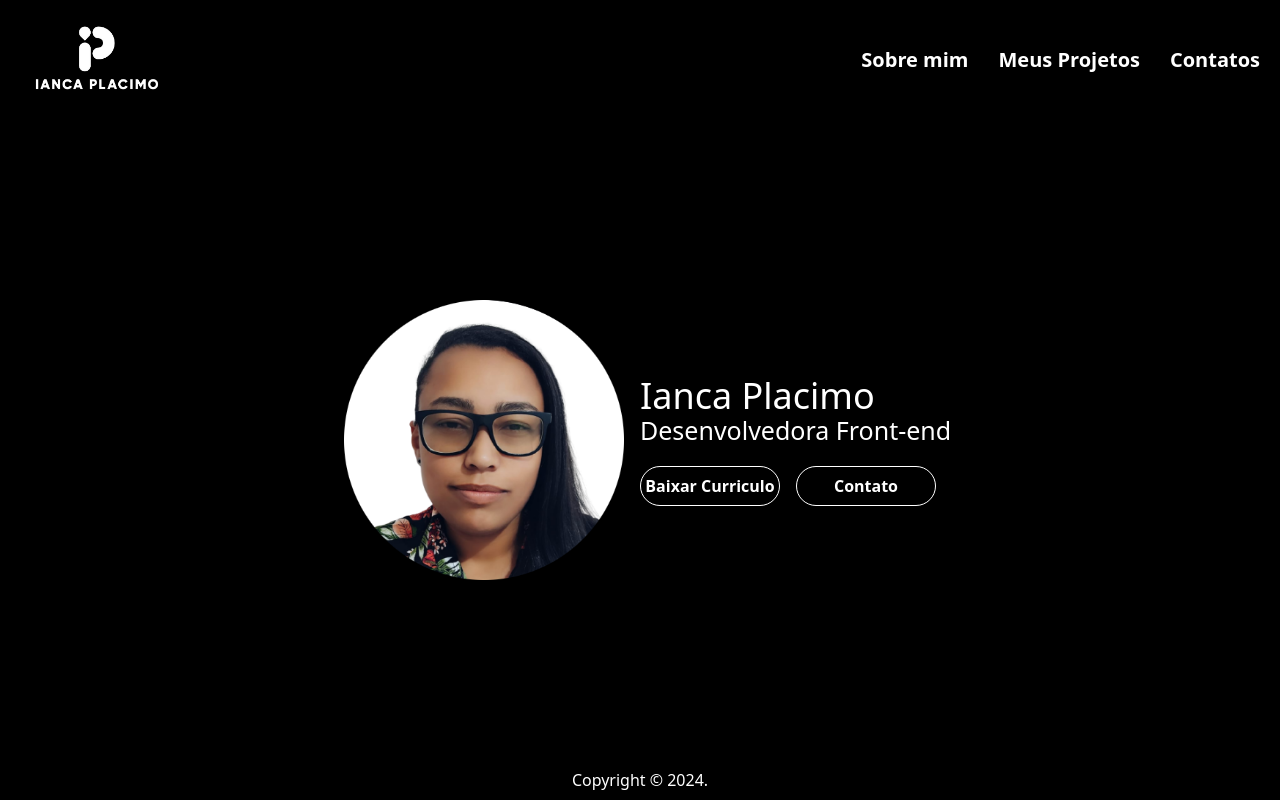
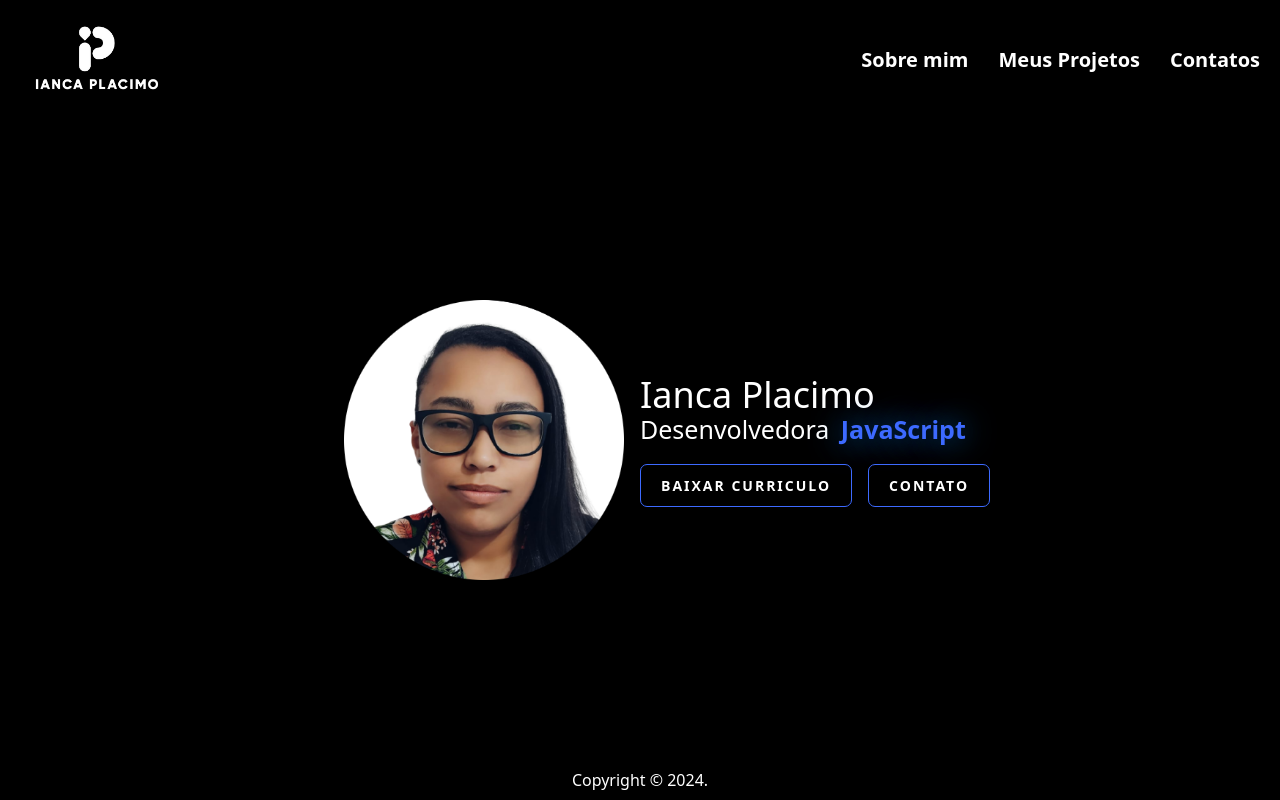
Before and after one commit to IancaPlacimo/curriculo-portifolio-ianca, an Angular app: page / in a window 1280 px wide. Built offline with nearby package versions, Linux system fonts and the light colour scheme.

Commit message:
ajustando font e buttons

```diff
--- a/src/app/home/home.component.html
+++ b/src/app/home/home.component.html
@@ -8,10 +8,16 @@
   </section>
   <section class="sectionInfos">
     <h1 class="nome">Ianca Placimo</h1>
-    <p class="funcao">Desenvolvedora Front-end</p>
+    <p class="funcao">
+      Desenvolvedora <span class="changing-text"> {{ currentText }}</span>
+    </p>
     <div class="div-buttons">
-      <button (click)="download()" class="button-infos baixar">Baixar Curriculo</button>
-      <button (click)="contatos()"  class="button-infos contatoButton">Contato</button>
+      <button (click)="download()" class="button-infos baixar">
+        Baixar Curriculo
+      </button>
+      <button (click)="contatos()" class="button-infos contatoButton">
+        Contato
+      </button>
     </div>
   </section>
 </div>
--- a/src/app/home/home.component.scss
+++ b/src/app/home/home.component.scss
@@ -1,4 +1,4 @@
-.conteudo-home{
+.conteudo-home {
   display: flex;
   align-items: center;
   justify-content: center;
@@ -7,109 +7,176 @@
   background-color: black;
 }
 
-
-.nome{
+.nome {
   color: white;
   font-size: 36px;
   margin-bottom: -5px;
 }
-.funcao{
+.funcao {
   color: white;
   font-size: 25px;
 }
 
-
-section{
+section {
   width: 50%;
   height: 100%;
   display: flex;
-
 }
-.ImgIanca{
+.ImgIanca {
   width: 280px;
   height: 280px;
   margin-right: 1rem;
 }
 
-.sectionImg{
+.sectionImg {
   align-items: center;
-    //border: 1px solid red;
-   // background-color: red;
   justify-content: end;
 }
 
-.sectionInfos{
+.sectionInfos {
   display: flex;
   flex-direction: column;
   justify-content: center;
   align-items: start;
 }
 
-.div-buttons{
+.div-buttons {
   display: flex;
   flex-direction: row;
 }
 
-.button-infos{
-border-radius: 20px;
-width: 140px;
-height: 40px;
-font-weight: 600;
-border: 1px solid white;
-background-color: transparent;
-color: white;
-}
-
-.button-infos:hover{
-    background-color: white;
-    color: black;
-    border: 1px solid black;
-}
-
-.contatoButton{
+.contatoButton {
   margin-left: 1rem;
 }
 
 @media only screen and (max-width: 595px) {
-    .funcao{
+  .funcao {
     width: 400px;
     display: flex;
     justify-content: center;
   }
 
-    .ImgIanca{
+  .ImgIanca {
     width: 180px;
     height: 180px;
     margin-bottom: 1rem;
     margin-right: 1rem;
   }
 
-    .nome{
+  .nome {
     font-size: 30px;
   }
 }
 
 @media only screen and (max-width: 680px) {
-    .conteudo-home{
+  .conteudo-home {
     flex-direction: column;
   }
 
-    .sectionImg{
+  .sectionImg {
     align-items: end;
     justify-content: center;
   }
 
-    .ImgIanca{
+  .ImgIanca {
     margin-right: 0px;
   }
 
-    .sectionInfos{
+  .sectionInfos {
     justify-content: start;
     align-items: center;
   }
 
-    .div-buttons{
-        margin-top:15px;
+  .div-buttons {
+    margin-top: 15px;
+  }
 }
 
+// css button
+
+button {
+  min-width: 110px;
+  position: relative;
+  padding: 10px 20px;
+  border-radius: 7px;
+  border: 1px solid rgb(61, 106, 255);
+  font-size: 14px;
+  text-transform: uppercase;
+  font-weight: 600;
+  letter-spacing: 2px;
+  background: transparent;
+  color: #fff;
+  overflow: hidden;
+  box-shadow: 0 0 0 0 transparent;
+  -webkit-transition: all 0.2s ease-in;
+  -moz-transition: all 0.2s ease-in;
+  transition: all 0.2s ease-in;
 }
+
+button:hover {
+  background: rgb(61, 106, 255);
+  box-shadow: 0 0 30px 5px rgba(0, 142, 236, 0.815);
+  -webkit-transition: all 0.2s ease-out;
+  -moz-transition: all 0.2s ease-out;
+  transition: all 0.2s ease-out;
+}
+
+button:hover::before {
+  -webkit-animation: sh02 0.5s 0s linear;
+  -moz-animation: sh02 0.5s 0s linear;
+  animation: sh02 0.5s 0s linear;
+}
+
+button::before {
+  content: "";
+  display: block;
+  width: 0px;
+  height: 86%;
+  position: absolute;
+  top: 7%;
+  left: 0%;
+  opacity: 0;
+  background: #fff;
+  box-shadow: 0 0 50px 30px #fff;
+  -webkit-transform: skewX(-20deg);
+  -moz-transform: skewX(-20deg);
+  -ms-transform: skewX(-20deg);
+  -o-transform: skewX(-20deg);
+  transform: skewX(-20deg);
+}
+
+@keyframes sh02 {
+  from {
+    opacity: 0;
+    left: 0%;
+  }
+
+  50% {
+    opacity: 1;
+  }
+
+  to {
+    opacity: 0;
+    left: 100%;
+  }
+}
+
+button:active {
+  box-shadow: 0 0 0 0 transparent;
+  -webkit-transition: box-shadow 0.2s ease-in;
+  -moz-transition: box-shadow 0.2s ease-in;
+  transition: box-shadow 0.2s ease-in;
+}
+
+// css text
+.intro {
+  font-size: 24px;
+  font-weight: bold;
+}
+
+.changing-text {
+  color: rgb(61, 106, 255);
+  text-shadow: 0 0 30px rgba(0, 142, 236, 0.815);
+  font-weight: bold;
+  margin-left: 5px;
+}
--- a/src/app/home/home.component.ts
+++ b/src/app/home/home.component.ts
@@ -1,25 +1,48 @@
-import { HttpClientModule, HttpHeaders } from '@angular/common/http';
 import { Component } from '@angular/core';
 import { Router } from '@angular/router';
-import { HttpClient } from '@angular/common/http';
 import { ApiServiceService } from '../api-service.service';
 
 @Component({
   selector: 'app-home',
   templateUrl: './home.component.html',
-  styleUrls: ['./home.component.scss']
+  styleUrls: ['./home.component.scss'],
 })
+export class HomeComponent {
+  texts: string[] = [
+    'Front-end',
+    'Angular',
+    'HTML',
+    'CSS',
+    'Typescript',
+    'JavaScript',
+    'Web Responsive',
+    'UI/UX',
+    'Bootstrap',
+    'SASS',
+    'Node.js',
+  ];
+  currentText: string = this.texts[0];
+  count: number = 0;
 
-export class HomeComponent {
-  constructor(private router:Router, private api : ApiServiceService ){
+  constructor(private router: Router, private api: ApiServiceService) {}
+
+  ngOnInit(): void {
+    setInterval(() => {
+      this.changeText();
+    }, 1000);
   }
 
-  contatos(){
+  changeText(): void {
+    this.count = (this.count + 1) % this.texts.length;
+    this.currentText = this.texts[this.count];
+  }
+
+  contatos() {
     this.router.navigate(['/contatos']);
   }
 
-  download(){
-    this.api.downloadPDF().subscribe(res => {
+  download() {
+    this.api.downloadPDF().subscribe((res) => {
       let url = window.URL.createObjectURL(res);
       let a = document.createElement('a');
       a.href = url;
@@ -27,6 +50,6 @@ export class HomeComponent {
       a.click();
       window.URL.revokeObjectURL(url);
       a.remove();
-    })
+    });
   }
 }
```
Lines whose indentation alone changed are shown as unchanged.
